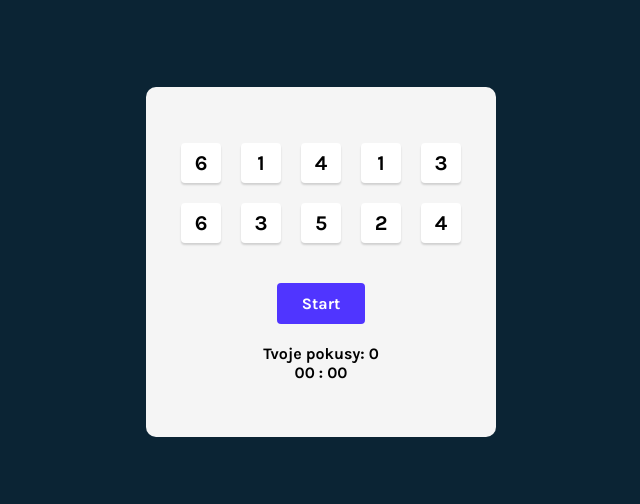
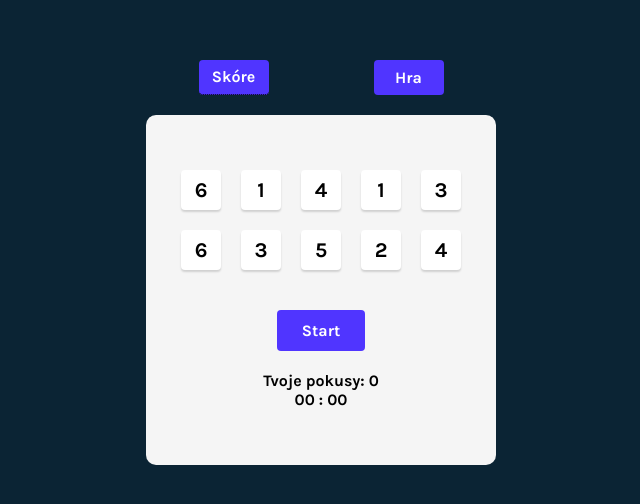
Before and after one commit to IvanGadus/Tenzis, a React (Create React App) app: page / in a window 1280 px wide. Shown: the part 138-642 px from the top of the page, without its empty margins (319-959 px from the left). Built offline with nearby package versions, Linux system fonts and the light colour scheme.

Commit message:
pridanie tlacidiel pre skore a hru

```diff
--- a/public/style.css
+++ b/public/style.css
@@ -56,3 +56,50 @@ main{
     color: #FFFFFF;
     margin-bottom: 20px;
 }
+
+.scoreBoard{
+    color: white;
+    margin: 20px;
+    width: 350px;
+    height: max-content;
+    display: flex;
+    justify-content: space-around;
+}
+
+.scoreBoardButton{
+    width: 70px;
+    height: 35px;
+    background-color: #5035FF;
+    border: none;
+    border-radius: 4px;
+    cursor: pointer;
+    font-size: 16px;
+    color: #FFFFFF;
+}
+
+.tooltip {
+    position: relative;
+    display: inline-block;
+    border-bottom: 1px dotted black;
+  }
+
+  .tooltip .tooltiptext {
+    visibility: hidden;
+    width: 120px;
+    background-color: black;
+    color: #fff;
+    text-align: center;
+    border-radius: 6px;
+    padding: 5px 0;
+
+    /* Position the tooltip */
+    position: absolute;
+    z-index: 1;
+    bottom: 100%;
+    left: 50%;
+    margin-left: -60px;
+  }
+
+  /* .tooltip:hover .tooltiptext {
+    visibility: visible;
+  } */
--- a/src/App.js
+++ b/src/App.js
@@ -11,6 +11,8 @@ export default function App() {
   const [attempts, setAttempts] = useState(0)
   const [playTime, setPlayTime] = useState({ms:0, s:0,m:0})
   const [myInterval, setMyInterval] = useState(0)
+  const [gameIsShown, setGameIsShown] = useState(true)
+  const [scoreIsShown, setScoreIsshown] = useState(false)
 
   useEffect(()=>{
     const value = dice[0].value
@@ -65,6 +67,8 @@ export default function App() {
       setDice(allNewNumbers())
       setAttempts(0)
       setTenzis(false)
+      setMyInterval(0)
+      setPlayTime({ms:0, s:0,m:0})
     }
 
   }
@@ -110,9 +114,29 @@ export default function App() {
     clearInterval(myInterval)
   }
 
+  function handleClickScore(){
+    setGameIsShown(false)
+    setScoreIsshown(true)
+  }
+
+  function handleClickGame(){
+    setGameIsShown(true)
+    setScoreIsshown(false)
+  }
+  const stylePointerEvents = {
+    pointerEvents:myInterval === 0 | tenzis ? "auto" : "none"
+  }
+
+
   return (
     <div className="App">
+
       {tenzis && <Confetti />}
+      <div className='scoreBoard'>
+        <button style={stylePointerEvents} onClick={handleClickScore} className='scoreButton scoreBoardButton tooltip'>Skóre</button>
+        <button onClick={handleClickGame} className='gameButton scoreBoardButton'>Hra</button>
+      </div>
+        {gameIsShown && (
           <main>
             <div className="diceContainer">
               {generateDice}
@@ -120,7 +144,13 @@ export default function App() {
             {myInterval === 0 ? <button className='rollBtn' onClick={startStopWatch}>Start</button> : <button onClick={rollDice} className='rollBtn'>{!tenzis ? "Hoď kockami" : "Reštartovať hru"}</button>}
             <p>Tvoje pokusy: <strong>{attempts}</strong></p>
             <p>{playTime.s < 10 && "0"}{playTime.s} : {playTime.ms < 10 && "0"}{playTime.ms === 100 ? "00" : playTime.ms}</p>
+          </main>)}
+
+        {scoreIsShown && (
+          <main>
+            ahoj tunak bude tvoje skore
           </main>
+        )}
     </div>
   );
 }
```
Lines whose indentation alone changed are shown as unchanged.
